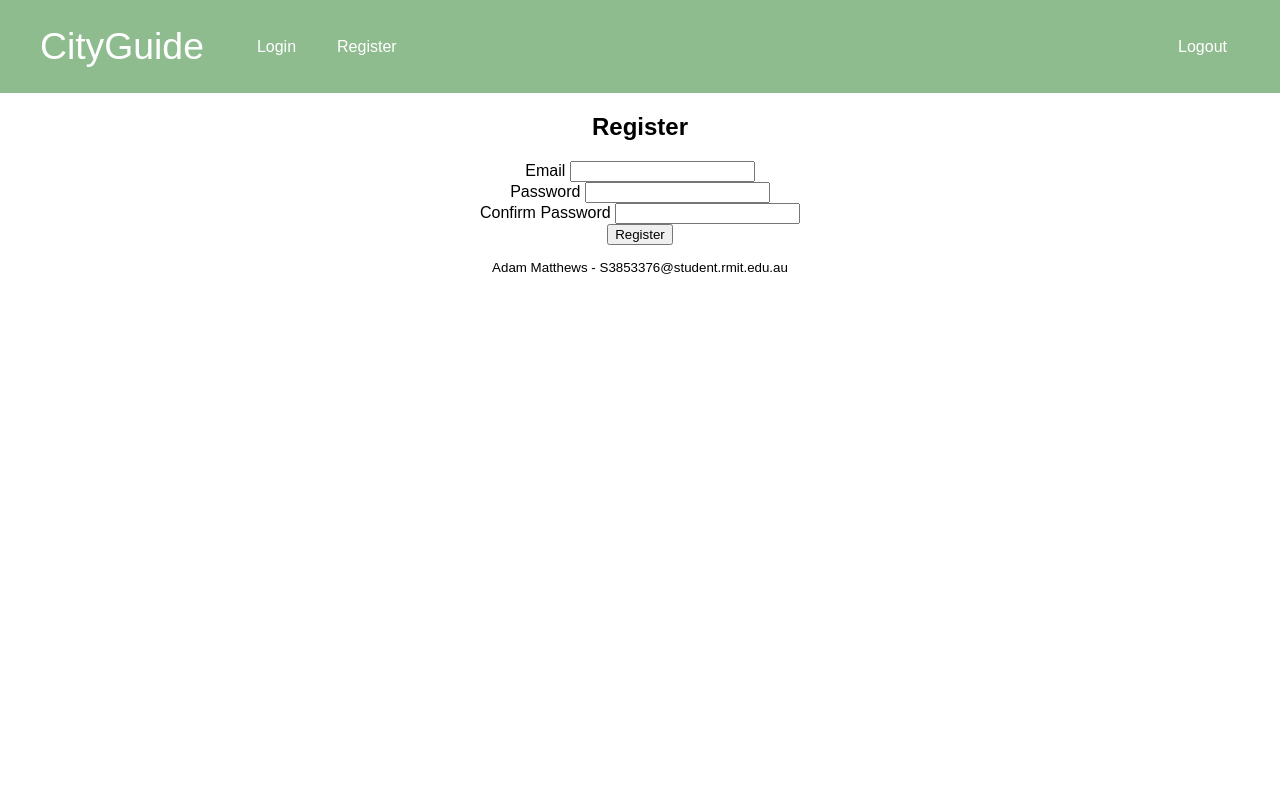
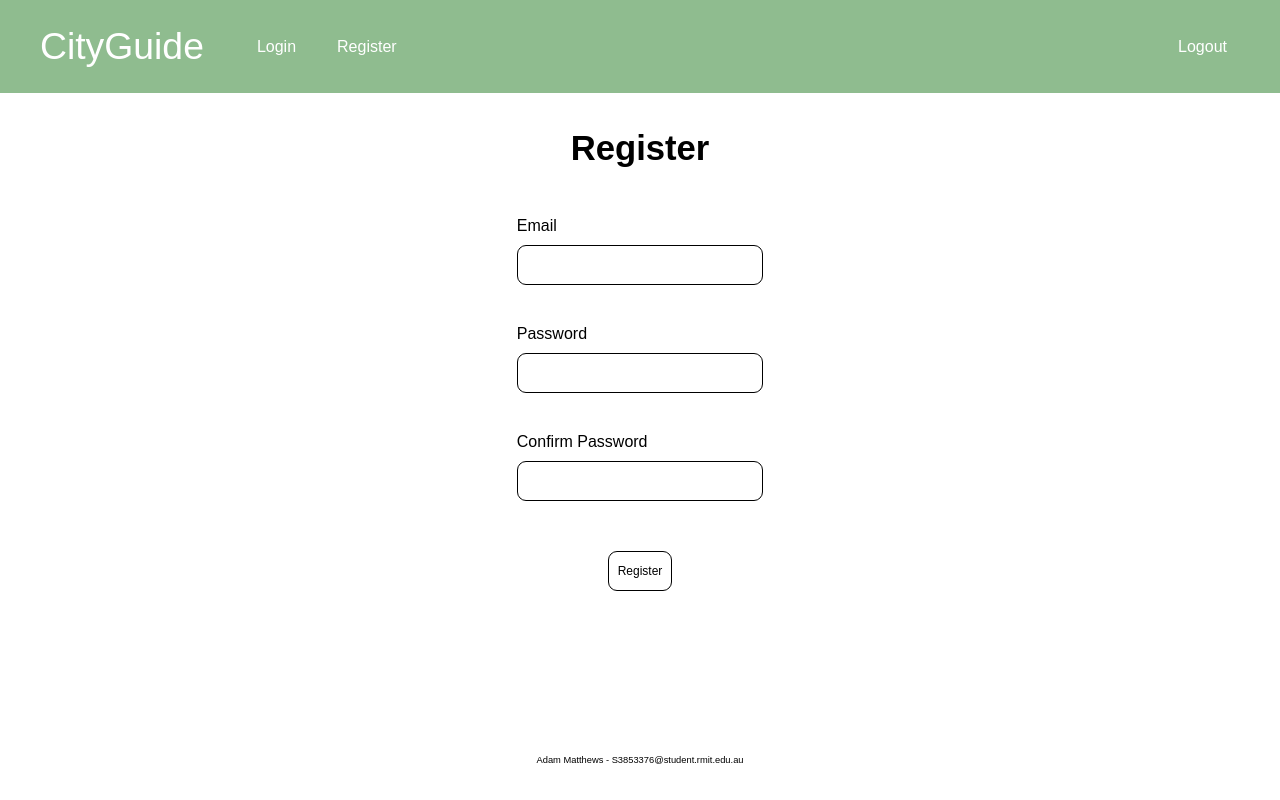
Before and after one commit to amatt06/CityGuide, a Flask app: page /register in a window 1280 px wide. Run offline with Flask 3, Linux system fonts and the light colour scheme.

Commit message:
forms styled

```diff
--- a/app.py
+++ b/app.py
@@ -26,7 +26,7 @@ def register():
 
 @app.route('/logout')
 def logout():
-    return render_template('login.html')
+    return redirect(url_for('login'))
 
 
 @app.route('/preferences')
--- a/static/style.css
+++ b/static/style.css
@@ -51,13 +51,63 @@ nav a:hover {
     margin-left: auto;
 }
 
+h2 {
+    padding-top: 7px;
+    font-size: 26pt;
+}
+
 main {
     flex: 1;
     text-align: center;
+    height: 78vh;
 }
 
 footer {
-    font-size: 10pt;
-    margin: 15px;
+    font-size: 7pt;
     text-align: center;
+    margin-bottom: 15px;
 }
+
+.form-group {
+    padding: 20px;
+    text-align: left;
+}
+
+form {
+    display: flex;
+    flex-direction: column;
+    align-items: center;
+}
+
+form input {
+    margin-top: 10px;
+    padding: 7px;
+    max-width: 35vw;
+    font-size: 13pt;
+    border-radius: 9px;
+    border: 0.5pt solid black;
+    min-height: 3vh;
+    min-width: 18vw;
+}
+
+#submit {
+    max-width: 9vw;
+    max-height: 6vh;
+    min-width: 5vw;
+    min-height: 5vh;
+    background-color: white;
+    color: black;
+    font-size: 9pt;
+    border-radius: 9px;
+    border: 0.5pt solid black;
+
+}
+
+#submit:hover {
+    background-color: darkseagreen;
+    color: white;
+}
+
+main a {
+    color: darkseagreen;
+}
--- a/templates/login.html
+++ b/templates/login.html
@@ -5,14 +5,14 @@
   <form method="POST" action="{{ url_for('login') }}">
     {{ form.hidden_tag() }}
     <div class="form-group">
-      {{ form.email.label(class="form-label") }}
+      <label for="email"> {{ form.email.label }}</label><br>
       {{ form.email(class="form-control") }}
       {% for error in form.email.errors %}
         <span class="text-danger">{{ error }}</span>
       {% endfor %}
     </div>
     <div class="form-group">
-      {{ form.password.label(class="form-label") }}
+      <label for="password"> {{ form.password.label }}</label><br>
       {{ form.password(class="form-control") }}
       {% for error in form.password.errors %}
         <span class="text-danger">{{ error }}</span>
--- a/templates/register.html
+++ b/templates/register.html
@@ -5,21 +5,21 @@
   <form method="POST" action="{{ url_for('register') }}">
     {{ form.hidden_tag() }}
     <div class="form-group">
-      {{ form.email.label(class="form-label") }}
+      <label for="email"> {{ form.email.label }}</label><br>
       {{ form.email(class="form-control") }}
       {% for error in form.email.errors %}
         <span class="text-danger">{{ error }}</span>
       {% endfor %}
     </div>
     <div class="form-group">
-      {{ form.password.label(class="form-label") }}
+      <label for="password"> {{ form.password.label }}</label><br>
       {{ form.password(class="form-control") }}
       {% for error in form.password.errors %}
         <span class="text-danger">{{ error }}</span>
       {% endfor %}
     </div>
     <div class="form-group">
-      {{ form.confirm_password.label(class="form-label") }}
+       <label for="confirm_password">{{ form.confirm_password.label }}</label><br>
       {{ form.confirm_password(class="form-control") }}
       {% for error in form.confirm_password.errors %}
         <span class="text-danger">{{ error }}</span>
```
